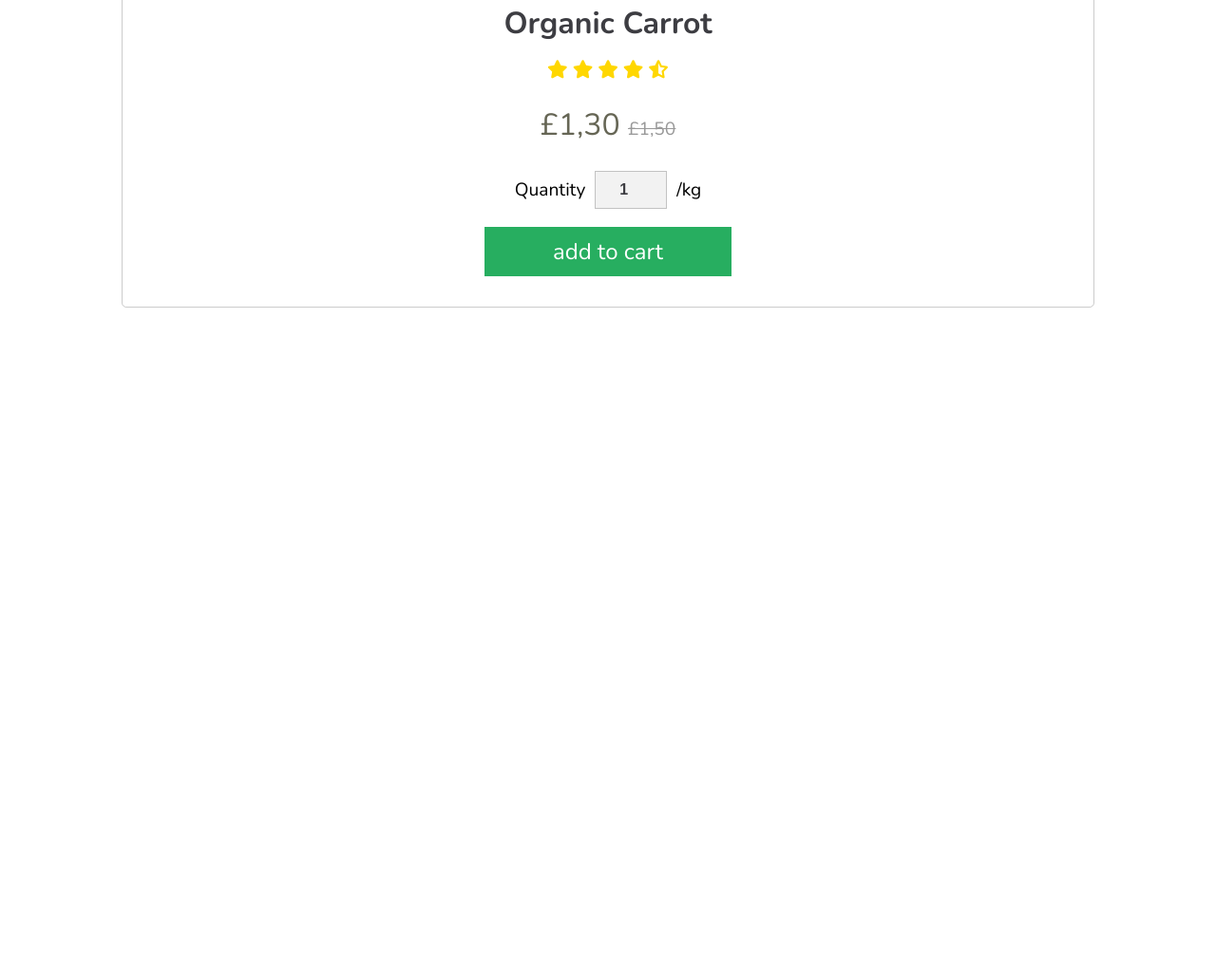
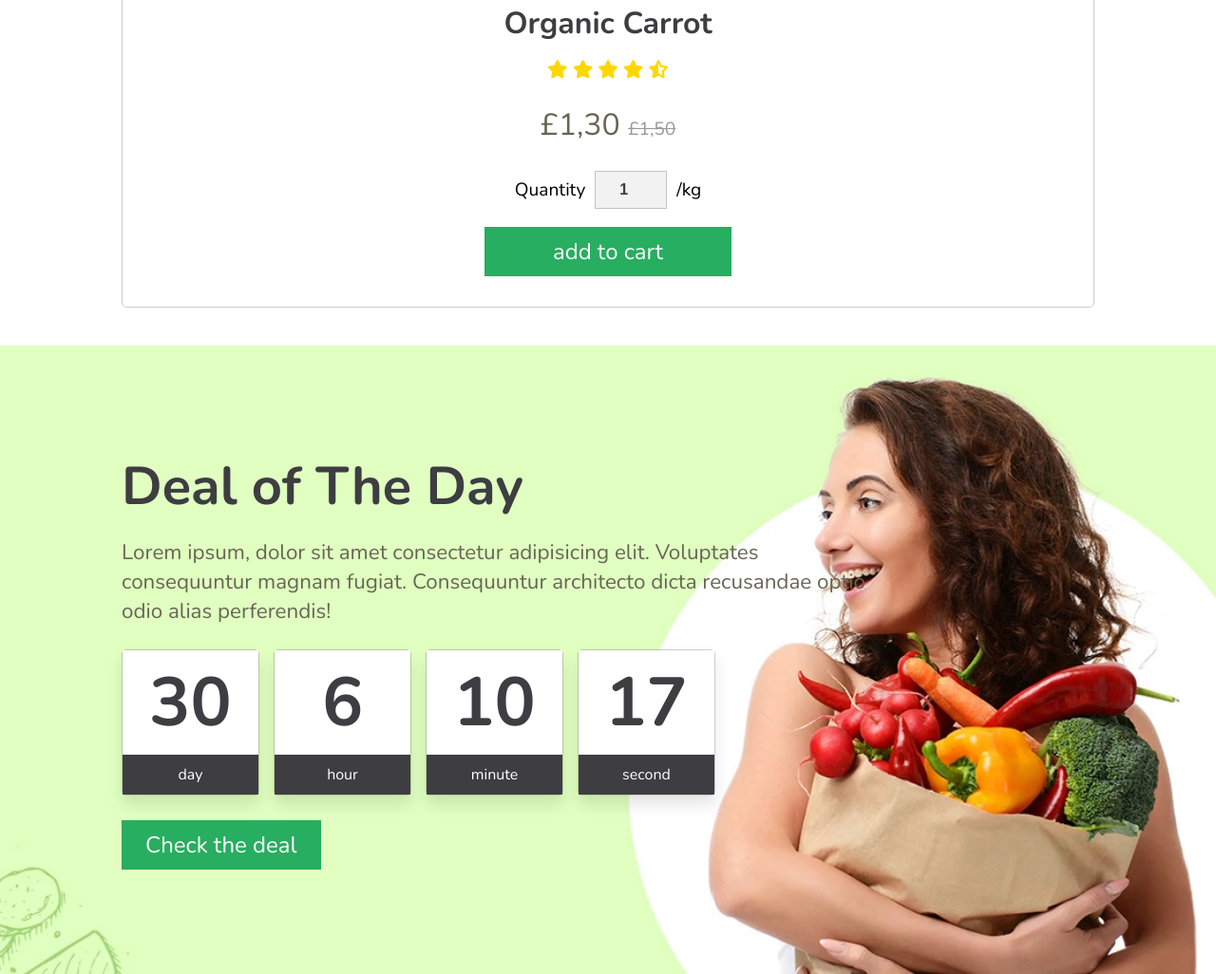
Before and after one commit to patriciasegantine/online-grocery-store, a plain HTML site: page index.html in a window 1280 px wide. Shown: the part 5672-6698 px from the top of the page at 95% size. Before the commit the page ends 5996 px from the top, so only its background shows below. Drawn offline with nearby package versions, Linux system fonts and the light colour scheme.

Commit message:
deal section done

```diff
--- /dev/null
+++ b/css/deal.css
@@ -0,0 +1,73 @@
+.deal {
+  background: url('../assets/img/deal-bg.jpg') no-repeat center center;
+  background-size: cover;
+  padding-top: 110px;
+  padding-bottom: 110px;
+  margin-top: 40px;
+}
+
+.deal-content {
+  max-width: 800px;
+}
+
+.deal-title {
+  font-size: 3.5em;
+  color: var(--secondary);
+}
+
+.deal-content p {
+  font-size: 1.4em;
+  padding: 15px 0;
+  color: var(--light-color);
+}
+
+.deal-count-dow {
+  display: flex;
+  gap: 15px;
+  padding: 10px 0;
+}
+
+.count-dow-box {
+  width: 145px;
+  text-align: center;
+  box-shadow: var(--box-shadow);
+  border: var(--border);
+  border-radius: 5px;
+}
+
+.count-dow-box h3 {
+  color: var(--secondary);
+  background: #fff;
+  height: 110px;
+  line-height: 110px;
+  width: 100%;
+  font-size: 4.5em;
+}
+
+.count-dow-box span {
+  background: var(--secondary);
+  display: block;
+  color: #fff;
+  width: 100%;
+  padding: 10px;
+}
+
+.count-dow-box .btn {
+  justify-self: center;
+}
+
+@media (max-width: 768px) {
+  .deal {
+    background-position: left;
+  }
+
+  .deal-container {
+    max-width: 100%;
+    text-align: center;
+  }
+
+  .deal-count-dow {
+    gap: 5px;
+
+  }
+}
--- a/css/geral.css
+++ b/css/geral.css
@@ -4,9 +4,9 @@
   --primary: #27ae60;
   --secondary: #3d3d42;
   --light-color: #665;
-  --border: 1px solid rgba(0,0,0,.2);
-  --border-bold: 14px solid rgba(0,0,0,.1);
-  --box-shadow: 0 10px 16px rgba(0,0,0,.1);
+  --border: 1px solid rgba(0, 0, 0, 0.2);
+  --border-bold: 14px solid rgba(0, 0, 0, 0.1);
+  --box-shadow: 0 10px 16px rgba(0, 0, 0, 0.1);
 }
 
 /* reset */
@@ -18,7 +18,7 @@
   list-style: none;
   text-decoration: none;
   border: none;
-  transition: all .2s linear;
+  transition: all 0.2s linear;
 }
 
 html {
@@ -29,7 +29,6 @@ html {
 
 body {
   font-family: 'Nunito', sans-serif;
-  height: 3000px;
 }
 
 /*  */
@@ -51,9 +50,7 @@ body {
 }
 
 .btn:hover {
-
-  background: var(--secondary)
-
+  background: var(--secondary);
 }
 
 .heading {
@@ -68,7 +65,6 @@ body {
   color: var(--primary);
   text-transform: uppercase;
 }
-
 
 @media (min-width: 1221px) {
   .html {
@@ -92,12 +88,10 @@ body {
   html {
     font-size: 80%;
   }
-
 }
 
 @media (max-width: 450px) {
   html {
     font-size: 60%;
   }
-
 }
--- a/css/header.css
+++ b/css/header.css
@@ -96,9 +96,6 @@
   justify-content: space-between;
   align-items: center;
   /* transition: none; */
-
-
-
 }
 
 .nav li {
--- a/css/style.css
+++ b/css/style.css
@@ -4,3 +4,4 @@
 @import 'banner.css';
 @import 'category.css';
 @import 'products.css';
+@import 'deal.css';
--- a/index.html
+++ b/index.html
@@ -16,7 +16,6 @@
     <link rel="stylesheet" href="css/style.css" />
   </head>
   <body>
-
     <!-- header  -->
 
     <header class="header">
@@ -139,7 +138,6 @@
       <h1 class="heading">Latest <span class="heading-span">Products</span></h1>
 
       <div class="product-box-container">
-
         <!-- products -->
 
         <div class="product-box">
@@ -163,9 +161,8 @@
           <div class="product-price">£1,30 <span>£1,50</span></div>
           <div class="product-quantity">
             <span>Quantity</span>
-            <input type="number" min="1" max="10" value="1">
+            <input type="number" min="1" max="10" value="1" />
             <span> /kg</span>
-
           </div>
           <a href="#" class="btn">add to cart</a>
         </div>
@@ -191,9 +188,8 @@
           <div class="product-price">£1,30 <span>£1,50</span></div>
           <div class="product-quantity">
             <span>Quantity</span>
-            <input type="number" min="1" max="10" value="1">
+            <input type="number" min="1" max="10" value="1" />
             <span> /kg</span>
-
           </div>
           <a href="#" class="btn">add to cart</a>
         </div>
@@ -219,9 +215,8 @@
           <div class="product-price">£1,30 <span>£1,50</span></div>
           <div class="product-quantity">
             <span>Quantity</span>
-            <input type="number" min="1" max="10" value="1">
+            <input type="number" min="1" max="10" value="1" />
             <span> /kg</span>
-
           </div>
           <a href="#" class="btn">add to cart</a>
         </div>
@@ -247,9 +242,8 @@
           <div class="product-price">£1,30 <span>£1,50</span></div>
           <div class="product-quantity">
             <span>Quantity</span>
-            <input type="number" min="1" max="10" value="1">
+            <input type="number" min="1" max="10" value="1" />
             <span> /kg</span>
-
           </div>
           <a href="#" class="btn">add to cart</a>
         </div>
@@ -275,9 +269,8 @@
           <div class="product-price">£1,30 <span>£1,50</span></div>
           <div class="product-quantity">
             <span>Quantity</span>
-            <input type="number" min="1" max="10" value="1">
+            <input type="number" min="1" max="10" value="1" />
             <span> /kg</span>
-
           </div>
           <a href="#" class="btn">add to cart</a>
         </div>
@@ -303,9 +296,8 @@
           <div class="product-price">£1,30 <span>£1,50</span></div>
           <div class="product-quantity">
             <span>Quantity</span>
-            <input type="number" min="1" max="10" value="1">
+            <input type="number" min="1" max="10" value="1" />
             <span> /kg</span>
-
           </div>
           <a href="#" class="btn">add to cart</a>
         </div>
@@ -331,9 +323,8 @@
           <div class="product-price">£1,30 <span>£1,50</span></div>
           <div class="product-quantity">
             <span>Quantity</span>
-            <input type="number" min="1" max="10" value="1">
+            <input type="number" min="1" max="10" value="1" />
             <span> /kg</span>
-
           </div>
           <a href="#" class="btn">add to cart</a>
         </div>
@@ -359,9 +350,8 @@
           <div class="product-price">£1,30 <span>£1,50</span></div>
           <div class="product-quantity">
             <span>Quantity</span>
-            <input type="number" min="1" max="10" value="1">
+            <input type="number" min="1" max="10" value="1" />
             <span> /kg</span>
-
           </div>
           <a href="#" class="btn">add to cart</a>
         </div>
@@ -387,14 +377,50 @@
           <div class="product-price">£1,30 <span>£1,50</span></div>
           <div class="product-quantity">
             <span>Quantity</span>
-            <input type="number" min="1" max="10" value="1">
+            <input type="number" min="1" max="10" value="1" />
             <span> /kg</span>
-
           </div>
           <a href="#" class="btn">add to cart</a>
         </div>
+      </div>
+    </section>
 
+    <!-- deal section -->
 
+    <section class="deal" id="deal">
+      <div class="container deal-container">
+        <div class="deal-content">
+          <h3 class="deal-title">Deal of The Day</h3>
+          <p>
+            Lorem ipsum, dolor sit amet consectetur adipisicing elit. Voluptates
+            consequuntur magnam fugiat. Consequuntur architecto dicta recusandae
+            optio odio alias perferendis!
+          </p>
+        </div>
+
+        <div class="deal-count-dow">
+          <div class="count-dow-box">
+            <h3 id="deal-day" class="count-dow-day">00</h3>
+            <span>day</span>
+          </div>
+
+          <div class="count-dow-box">
+            <h3 id="deal-hour" class="count-dow-hour">00</h3>
+            <span>hour</span>
+          </div>
+
+          <div class="count-dow-box">
+            <h3 id="deal-minute" class="count-dow-minute">00</h3>
+            <span>minute</span>
+          </div>
+
+          <div class="count-dow-box">
+            <h3 id="deal-second" class="count-dow-second">00</h3>
+            <span>second</span>
+          </div>
+        </div>
+
+        <a href="#" class="btn">Check the deal</a>
       </div>
     </section>
 
--- a/js/app.js
+++ b/js/app.js
@@ -1,5 +1,7 @@
 import menuMObile from "./modules/menu-mobile.js";
-import header from "./modules/header.js"
+import header from "./modules/header.js";
+import handleCountDown from "./modules/count-down.js"
 
 menuMObile()
 header()
+handleCountDown()
--- /dev/null
+++ b/js/modules/count-down.js
@@ -0,0 +1,30 @@
+export default function handleCountDown() {
+  const dealDay = document.querySelector('#deal-day');
+  const dealHour = document.querySelector('#deal-hour');
+  const dealMinute = document.querySelector('#deal-minute');
+  const dealSecond = document.querySelector('#deal-second');
+  const countDate = new Date('feb 7, 2022 00:00:00').getTime();
+
+  function countDown() {
+    let now = new Date().getTime();
+    let gap = countDate - now;
+
+    let second = 1000;
+    let minute = second * 60;
+    let hour = minute * 60;
+    let day = hour * 24;
+
+    let dayTime = Math.floor(gap / day);
+    let hourTime = Math.floor((gap % day) / hour);
+    let minuteTime = Math.floor((gap % hour) / minute);
+    let secondTime = Math.floor((gap % minute) / second);
+
+    dealDay.innerHTML = dayTime;
+    dealHour.innerHTML = hourTime;
+    dealMinute.innerHTML = minuteTime;
+    dealSecond.innerHTML = secondTime;
+  }
+  setInterval(function () {
+    countDown();
+  });
+}
```
